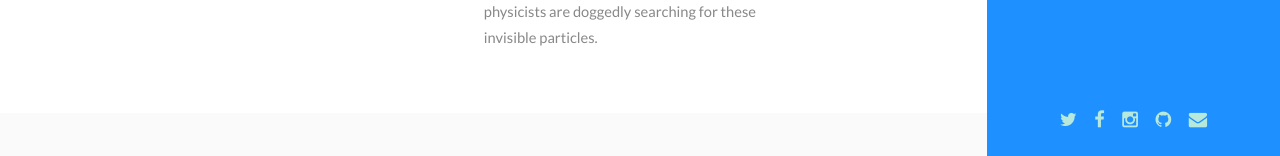
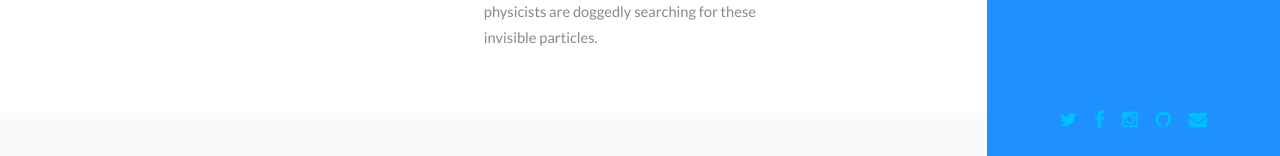
Before and after one commit to KaiboLiu/kaiboliu.github.io, a Jekyll site: the page built from index.html, in a window 1280 px wide and 1400 px high, scrolled down 594 px. Shown: the part 1244-1400 px from the top of the window. Built offline with Jekyll 4.4.1, drawn with Linux system fonts in a browser that asks for light colours.

Commit message:
better website

```diff
--- a/css/style.css
+++ b/css/style.css
@@ -952,7 +952,7 @@
 			}
 
 		#header header p {
-			color: #b6e9dc;
+			color: #00BFFF;
 		}
 
 		#header a {
@@ -997,7 +997,7 @@
 			}
 
 				#header > footer .icons li a {
-					color: #b6e9dc;
+					color: #00BFFF;
 				}
 
 		#header > nav ul {
```
